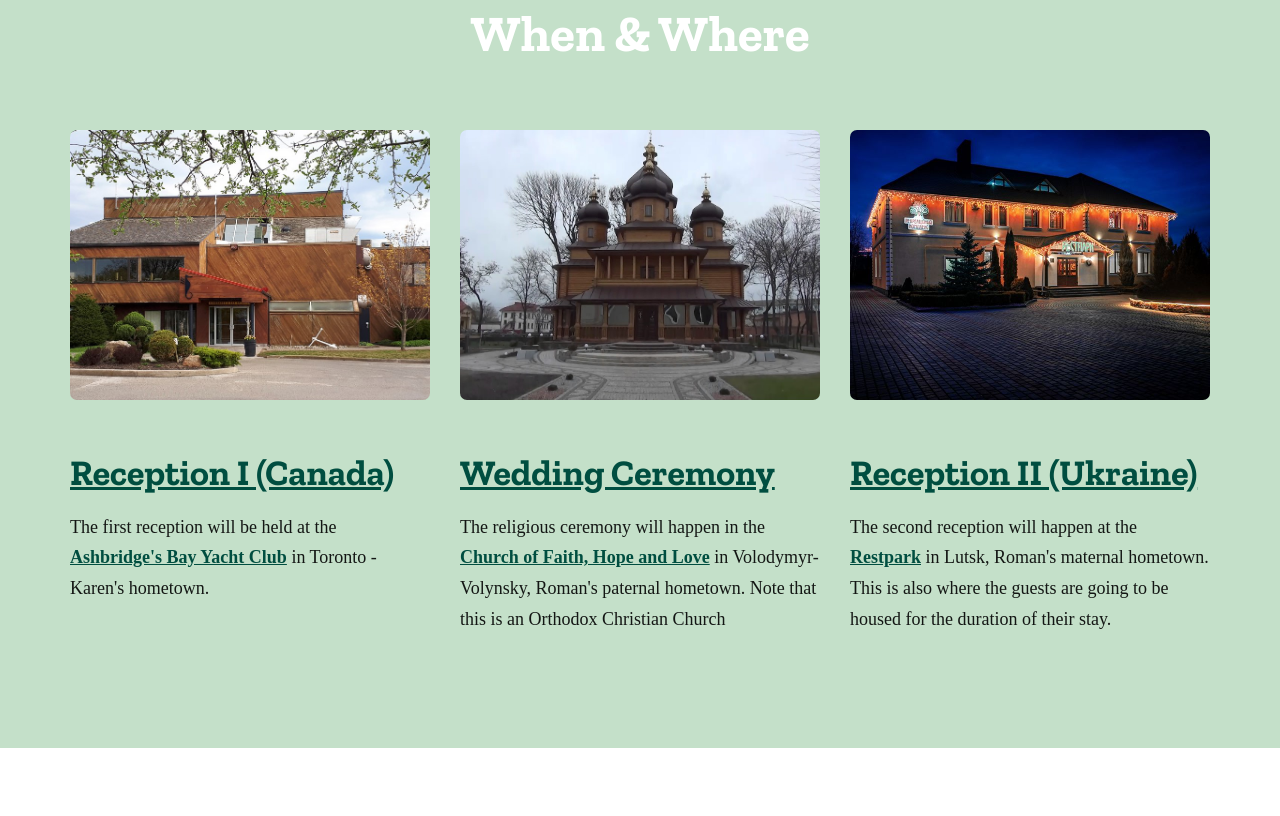
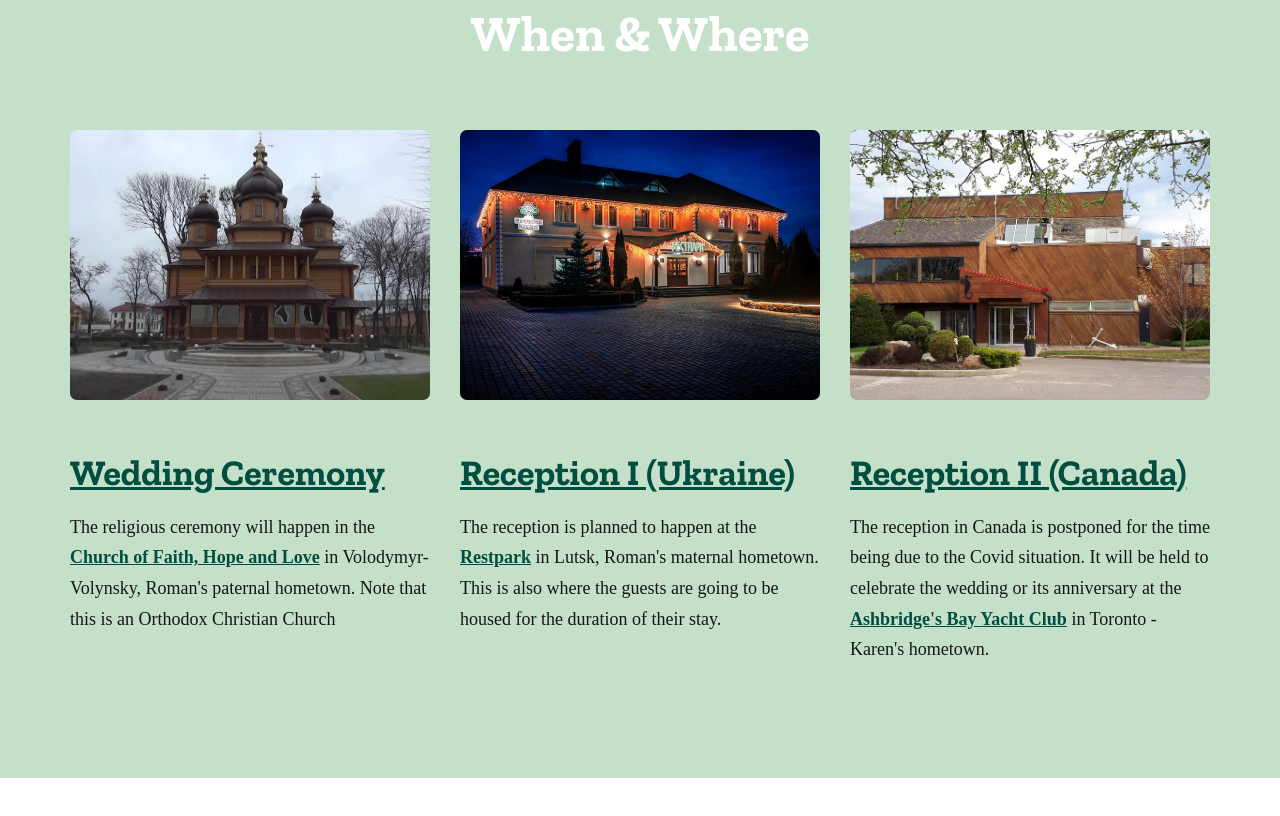
Before and after one commit to korolrom/karen-roman, a website: page index.html in a window 1280 px wide. Shown: the part 1218-2034 px from the top of the page. Drawn offline with nearby package versions, Linux system fonts and the light colour scheme; a web font is replaced by a local one.

Commit message:
Toronto is cancelled

```diff
--- a/index.html
+++ b/index.html
@@ -50,8 +50,8 @@
         <div class="row">
           <div class="col-md-12 text-center text-intro probootstrap-animate">
             <h1>Roman <em>&amp;</em>&nbsp; Karen</h1>
-            <h2><time datetime="2021-01-17">January 16, 2021</date> &mdash; Toronto, Canada</h2>
             <h2><time  datetime="2021-01-23">January 30, 2021</date> &mdash; Lutsk, Ukraine</h2>
+            <h2><time datetime="2021">2021+</date> &mdash; Toronto, Canada</h2>
           </div>
         </div>
       </div>
@@ -114,18 +114,6 @@
         </div>
         <div class="row">
           <div class="col-md-4 probootstrap-animate">
-            <p><a href="https://www.google.com/maps/place/Ashbridges+Bay+Yacht+Club/@43.6579991,-79.3130064,17z/data=!3m1!4b1!4m5!3m4!1s0x89d4cbec969f73e7:0xe1959e63e40e8bd8!8m2!3d43.6579991!4d-79.3108177">
-              <img src="img/loc_1.jpg"  class="img-responsive img-rounded" >
-            </a></p>
-            <h3><a href="https://www.google.com/maps/place/Ashbridges+Bay+Yacht+Club/@43.6579991,-79.3130064,17z/data=!3m1!4b1!4m5!3m4!1s0x89d4cbec969f73e7:0xe1959e63e40e8bd8!8m2!3d43.6579991!4d-79.3108177">
-              Reception I (Canada)
-            </a></h3>
-            <p>The first reception will be held at the
-              <a href="https://www.google.com/maps/place/Ashbridges+Bay+Yacht+Club/@43.6579991,-79.3130064,17z/data=!3m1!4b1!4m5!3m4!1s0x89d4cbec969f73e7:0xe1959e63e40e8bd8!8m2!3d43.6579991!4d-79.3108177">
-                Ashbridge's Bay Yacht Club</a> in Toronto - Karen's hometown.
-            </p>
-          </div>
-          <div class="col-md-4 probootstrap-animate">
             <p><a href="https://www.google.com/maps/place/Church+Faith+Hope+Love+their+mother+Sophia/@50.8443558,24.1780697,9.53z/data=!4m5!3m4!1s0x472458da69728ebd:0x738160572e7fa0bd!8m2!3d50.8479542!4d24.3185655">
               <img src="img/loc_2.jpg" class="img-responsive img-rounded"></a></p>
             <h3><a href="https://www.google.com/maps/place/Church+Faith+Hope+Love+their+mother+Sophia/@50.8443558,24.1780697,9.53z/data=!4m5!3m4!1s0x472458da69728ebd:0x738160572e7fa0bd!8m2!3d50.8479542!4d24.3185655">
@@ -139,11 +127,23 @@
             <p><a href="https://www.google.com/maps/place/Restpark/@50.7496335,25.4568218,17z/data=!4m8!3m7!1s0x4725906a499862bf:0xa9dea150dbe05b19!5m2!4m1!1i2!8m2!3d50.7495244!4d25.4558359?hl=en-US">
               <img src="img/loc_31.jpg"  class="img-responsive img-rounded"></a></p>
             <h3><a href="https://www.google.com/maps/place/Restpark/@50.7496335,25.4568218,17z/data=!4m8!3m7!1s0x4725906a499862bf:0xa9dea150dbe05b19!5m2!4m1!1i2!8m2!3d50.7495244!4d25.4558359?hl=en-US">
-              Reception II (Ukraine)</a></h3>
-            <p>The second reception will happen at the <a href="https://www.google.com/maps/place/Restpark/@50.7496335,25.4568218,17z/data=!4m8!3m7!1s0x4725906a499862bf:0xa9dea150dbe05b19!5m2!4m1!1i2!8m2!3d50.7495244!4d25.4558359?hl=en-US">
+              Reception I (Ukraine)</a></h3>
+            <p>The reception is planned to happen at the <a href="https://www.google.com/maps/place/Restpark/@50.7496335,25.4568218,17z/data=!4m8!3m7!1s0x4725906a499862bf:0xa9dea150dbe05b19!5m2!4m1!1i2!8m2!3d50.7495244!4d25.4558359?hl=en-US">
               <!-- Leleky: https://www.google.com/maps/place/Sribni+Leleky/@50.7501344,25.3258213,13z/data=!4m8!3m7!1s0x472590aa75ab7f51:0x7b1530f053fd2297!5m2!4m1!1i2!8m2!3d50.7491569!4d25.3601589 -->
             Restpark</a> in Lutsk, Roman's maternal hometown. This is also where the guests are going to be housed for the duration of their stay.
               <!-- We will provide transportation to and from the church for those who wish to attend the religious ceremony. -->
+            </p>
+          </div>
+          <div class="col-md-4 probootstrap-animate">
+            <p><a href="https://www.google.com/maps/place/Ashbridges+Bay+Yacht+Club/@43.6579991,-79.3130064,17z/data=!3m1!4b1!4m5!3m4!1s0x89d4cbec969f73e7:0xe1959e63e40e8bd8!8m2!3d43.6579991!4d-79.3108177">
+              <img src="img/loc_1.jpg"  class="img-responsive img-rounded" >
+            </a></p>
+            <h3><a href="https://www.google.com/maps/place/Ashbridges+Bay+Yacht+Club/@43.6579991,-79.3130064,17z/data=!3m1!4b1!4m5!3m4!1s0x89d4cbec969f73e7:0xe1959e63e40e8bd8!8m2!3d43.6579991!4d-79.3108177">
+              Reception II (Canada)
+            </a></h3>
+            <p>The reception in Canada is postponed for the time being due to the Covid situation. It will be held to celebrate the wedding or its anniversary at the
+              <a href="https://www.google.com/maps/place/Ashbridges+Bay+Yacht+Club/@43.6579991,-79.3130064,17z/data=!3m1!4b1!4m5!3m4!1s0x89d4cbec969f73e7:0xe1959e63e40e8bd8!8m2!3d43.6579991!4d-79.3108177">
+                Ashbridge's Bay Yacht Club</a> in Toronto - Karen's hometown.
             </p>
           </div>
 
```
Also changed, not shown: js/vendor/simplyCountdown.min.js.
